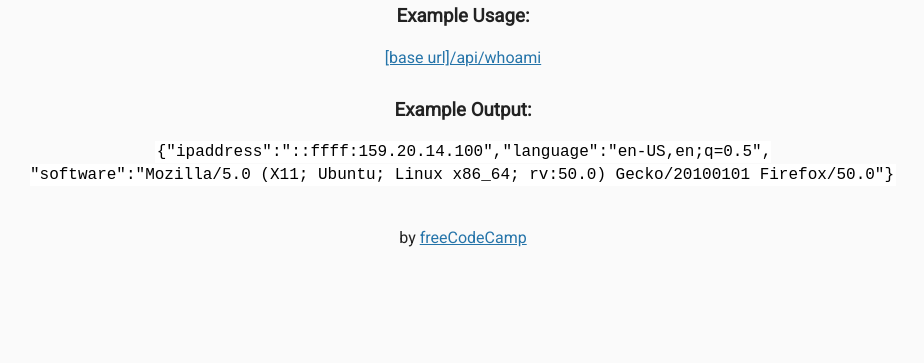
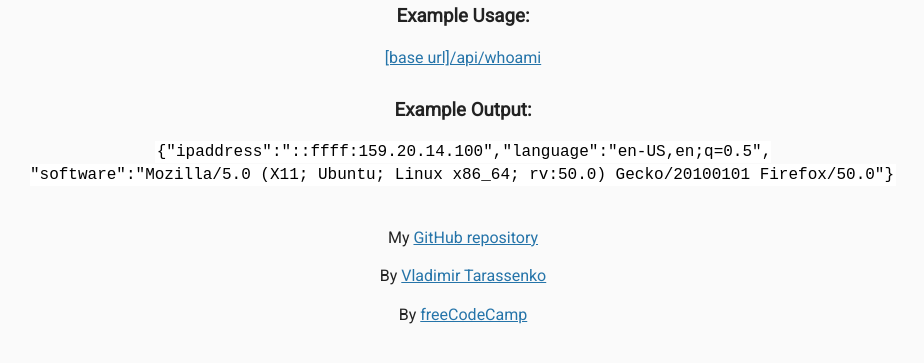
Before and after one commit to VladimirTaDev/Request-Header-Parser-Microservice, a website: page views/index.html in a window 1280 px wide. Shown: the part 87-450 px from the top of the page, without its empty margins (177-1101 px from the left). Drawn offline with Linux system fonts and the light colour scheme; files that its build step writes are made by us from their sources.

Commit message:
Add final cleanup and description

```diff
--- a/server.js
+++ b/server.js
@@ -29,7 +29,7 @@ app.get("/api/whoami", (req, res) => {
     const ip = req.headers['x-forwarded-for'] || req.socket.remoteAddress;
     const lang = req.headers["accept-language"];
     const browserInfo = req.headers["user-agent"];
-  res.json({ "ipaddress": ip, "language": lang, "software": browserInfo });
+    res.json({"ipaddress": ip, "language": lang, "software": browserInfo});
 })
 
 // listen for requests :)
--- a/views/index.html
+++ b/views/index.html
@@ -4,7 +4,9 @@
 
 <head>
     <title>Request Header Parser</title>
-      <link rel="shortcut icon" href="https://cdn.hyperdev.com/us-east-1%3A52a203ff-088b-420f-81be-45bf559d01b1%2Ffavicon.ico" type="image/x-icon"/>
+    <link href="https://cdn.hyperdev.com/us-east-1%3A52a203ff-088b-420f-81be-45bf559d01b1%2Ffavicon.ico"
+          rel="shortcut icon"
+          type="image/x-icon"/>
     <link href="https://fonts.googleapis.com/css?family=Roboto" rel="stylesheet" type="text/css">
     <link href="style.css" rel="stylesheet" type="text/css">
 </head>
@@ -20,12 +22,19 @@
 
     <h3>Example Output:</h3>
     <p>
-          <code>{"ipaddress":"::ffff:159.20.14.100","language":"en-US,en;q=0.5",<br>"software":"Mozilla/5.0 (X11; Ubuntu; Linux x86_64; rv:50.0) Gecko/20100101 Firefox/50.0"}</code>
+        <code>{"ipaddress":"::ffff:159.20.14.100","language":"en-US,en;q=0.5",<br>"software":"Mozilla/5.0 (X11; Ubuntu;
+            Linux x86_64; rv:50.0) Gecko/20100101 Firefox/50.0"}</code>
     </p>
 </div>
 <div class="footer">
     <p>
-          by <a href="https://www.freecodecamp.org">freeCodeCamp</a>
+        My <a href="https://github.com/VladimirTaDev/Request-Header-Parser-Microservice">GitHub repository</a>
+    </p>
+    <p>
+        By <a href="https://www.freecodecamp.org/vladimir_ta/">Vladimir Tarassenko</a>
+    </p>
+    <p>
+        By <a href="https://www.freecodecamp.org">freeCodeCamp</a>
     </p>
 </div>
 </body>
```
Also changed, not shown: README.md, package.json (indentation only), public/style.css (indentation only). Lines whose indentation alone changed are shown as unchanged.
